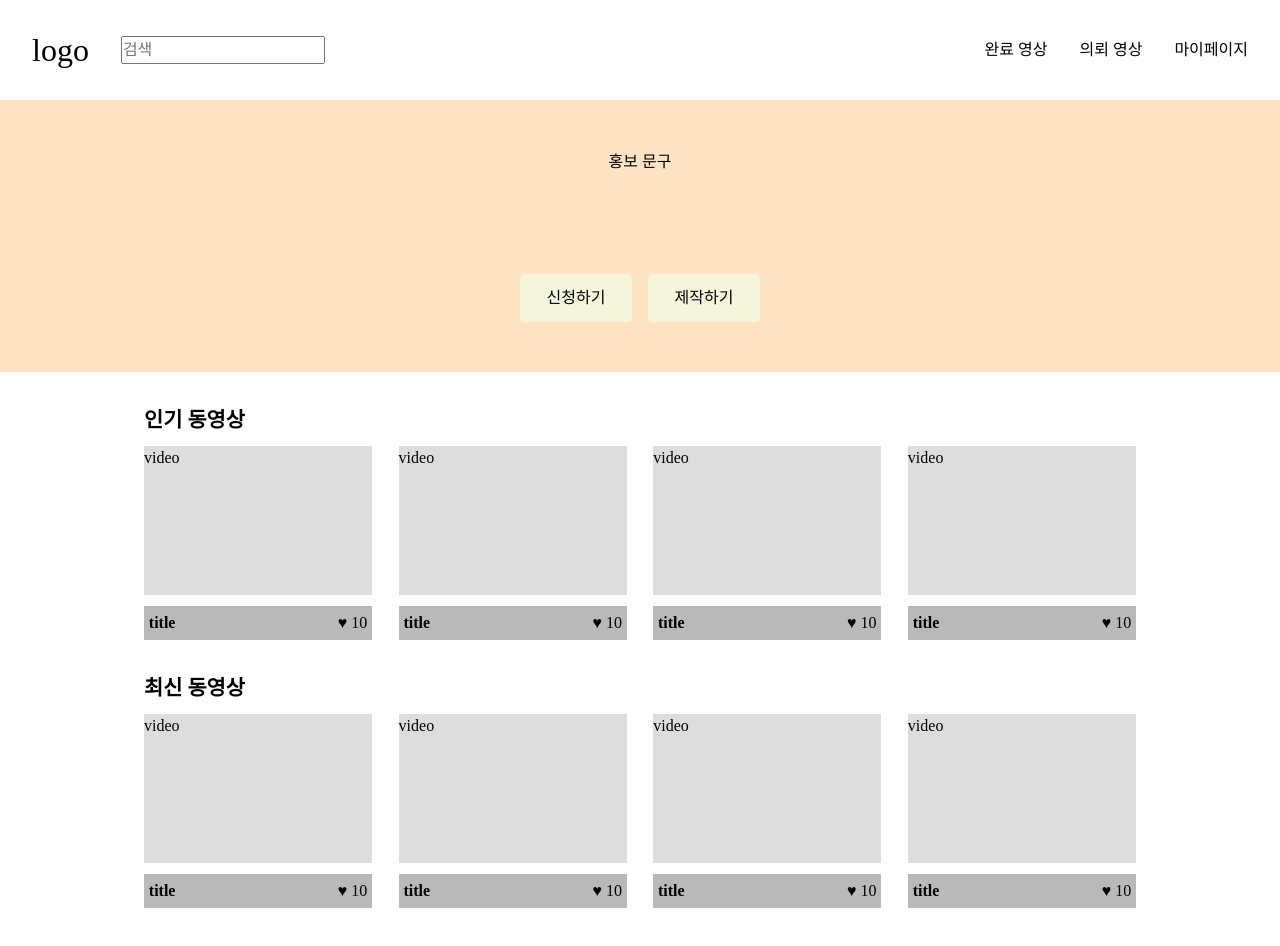
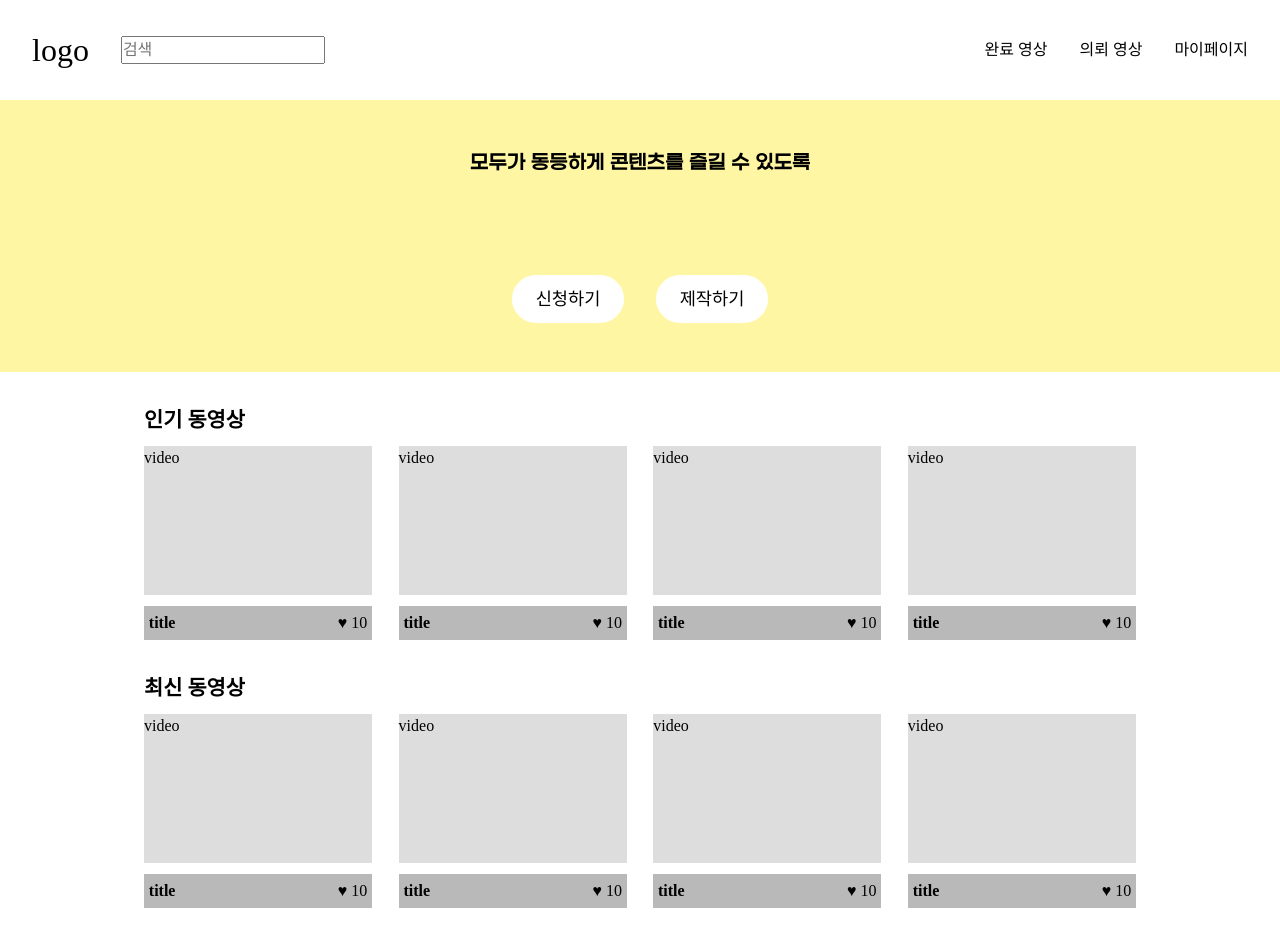
Before and after one commit to LTH-panda/dara-client, a Next.js app: page / in a window 1280 px wide. Shown: the top 946 px of the page. Built offline with nearby package versions, Linux system fonts and the light colour scheme; what emotion-reset would draw is missing.

Commit message:
FIX: home banner 디자인

```diff
--- /dev/null
+++ b/src/assets/fonts/style.css
@@ -0,0 +1,6 @@
+@font-face {
+  font-family: "Gmarket-Sans";
+  src: url("GmarketSansMedium.otf") format("opentype");
+  font-weight: normal;
+  font-style: normal;
+}
--- a/src/components/templates/Home/HomeBanner/index.tsx
+++ b/src/components/templates/Home/HomeBanner/index.tsx
@@ -1,13 +1,18 @@
 import React from "react";
+import { LinkTo } from "components/atoms";
 import * as S from "./style";
 
 function HomBanner() {
   return (
     <S.HomeBannerBlock>
-      <div>홍보 문구</div>
+      <S.BannerText>모두가 동등하게 콘텐츠를 즐길 수 있도록</S.BannerText>
       <S.BannerButtonSection>
-        <S.BannerButton>신청하기</S.BannerButton>
-        <S.BannerButton>제작하기</S.BannerButton>
+        <LinkTo href="/video/request">
+          <S.BannerButton>신청하기</S.BannerButton>
+        </LinkTo>
+        <LinkTo href="/">
+          <S.BannerButton>제작하기</S.BannerButton>
+        </LinkTo>
       </S.BannerButtonSection>
     </S.HomeBannerBlock>
   );
--- a/src/components/templates/Home/HomeBanner/style.ts
+++ b/src/components/templates/Home/HomeBanner/style.ts
@@ -3,7 +3,7 @@ import styled from "@emotion/styled";
 export const HomeBannerBlock = styled.div`
   width: 100%;
   height: 17rem;
-  background-color: #ffe4c4;
+  background-color: #fff6a3;
   margin-bottom: 2rem;
   display: flex;
   flex-direction: column;
@@ -12,8 +12,14 @@ export const HomeBannerBlock = styled.div`
   align-content: center;
 `;
 
+export const BannerText = styled.div`
+  font-family: "Gmarket-Sans";
+  font-weight: 700;
+  font-size: 1.2rem;
+`;
+
 export const BannerButtonSection = styled.div`
-  width: 15rem;
+  width: 16rem;
   display: flex;
   justify-content: space-between;
 `;
@@ -21,6 +27,9 @@ export const BannerButtonSection = styled.div`
 export const BannerButton = styled.button`
   width: 7rem;
   height: 3rem;
-  border-radius: 0.3rem;
-  background-color: #f5f5dc;
+  background-color: #ffffff;
+  border-radius: 3rem;
+  border-radius: 3px solid #b3b3b3;
+  font-size: 1.1rem;
+  font-weight: 500;
 `;
--- a/src/pages/_app.tsx
+++ b/src/pages/_app.tsx
@@ -5,6 +5,7 @@ import type { AppProps } from "next/app";
 import Head from "next/head";
 import { RecoilRoot } from "recoil";
 import { ReactQueryDevtools } from "@tanstack/react-query-devtools";
+import "../assets/fonts/style.css";
 
 function MyApp({ Component, pageProps }: AppProps) {
   const queryClient = new QueryClient();
```
Also changed, not shown: src/assets/fonts/GmarketSansMedium.otf (added).
